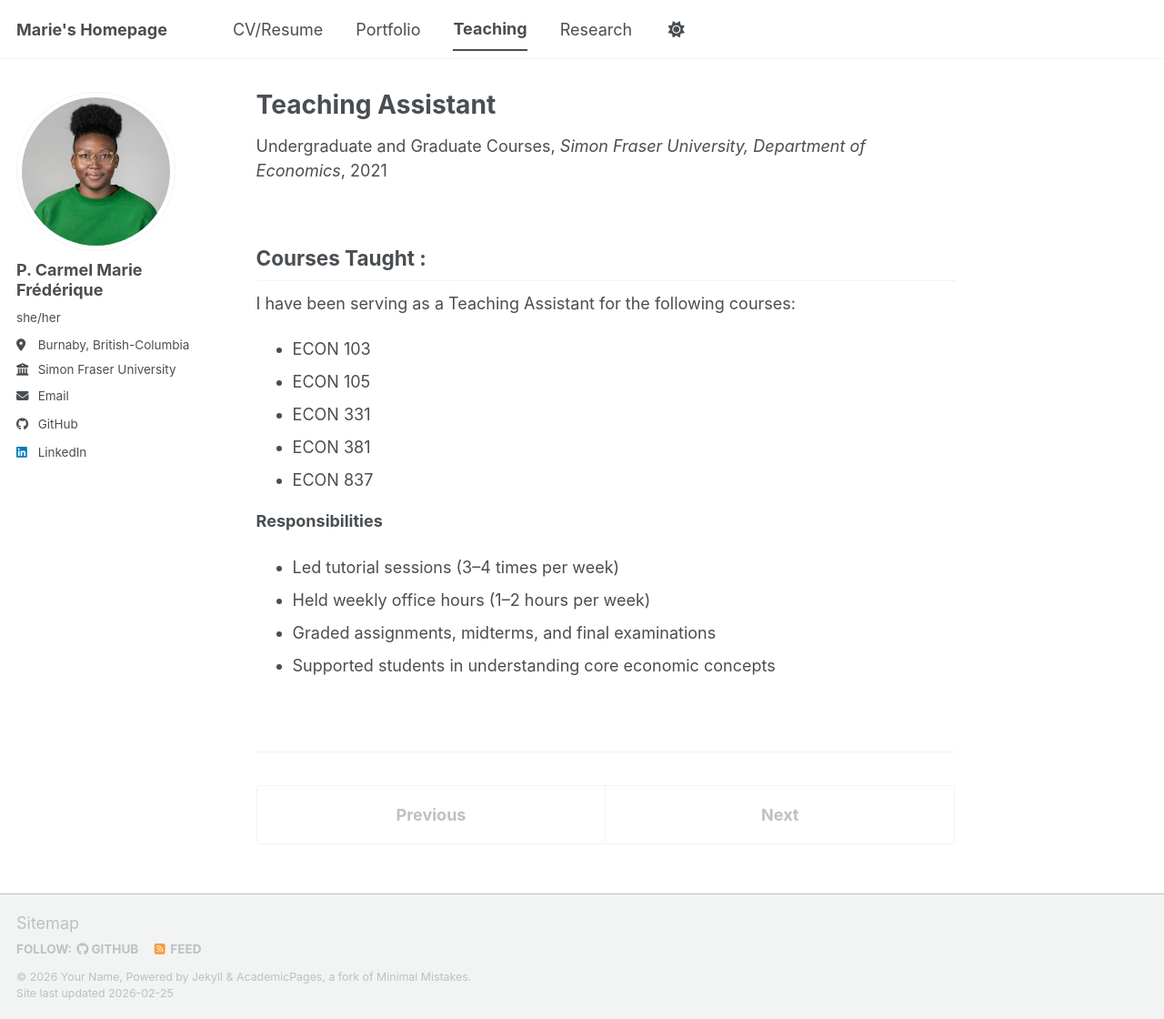
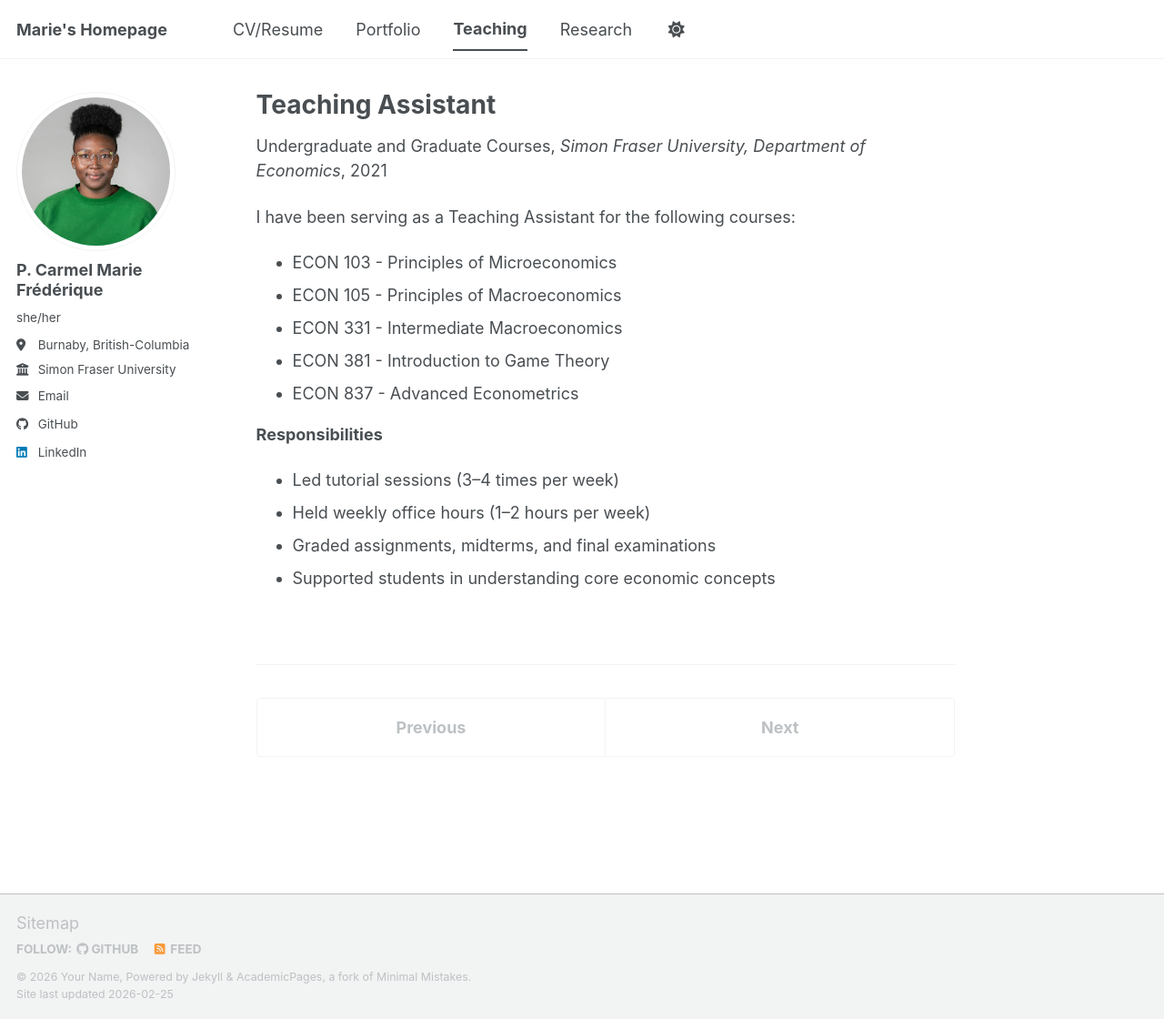
Before and after one commit to appgpk/appgpk.github.io, a Jekyll site: the page built from _teaching/2021-spring-teaching-1.md, in a window 1280 px wide and 1120 px high. Shown: the whole window at 91% size. Built offline with Jekyll 4.4.1, drawn with Linux system fonts in a browser that asks for light colours; a script bundle is joined from its source files by our own code; library files that are not in the unit come from our copies.

Commit message:
Update 2021-spring-teaching-1.md

```diff
--- a/_teaching/2021-spring-teaching-1.md
+++ b/_teaching/2021-spring-teaching-1.md
@@ -8,17 +8,13 @@ date: 2021-01-01
 location: "Burnaby, Canada"
 ---
 
-Courses Taught :
----
-
-
 I have been serving as a Teaching Assistant for the following courses:
 
-- ECON 103
-- ECON 105
-- ECON 331
-- ECON 381
-- ECON 837
+- ECON 103 - Principles of Microeconomics
+- ECON 105 - Principles of Macroeconomics
+- ECON 331 - Intermediate Macroeconomics
+- ECON 381 - Introduction to Game Theory
+- ECON 837 - Advanced Econometrics
 
 **Responsibilities**
 
```
